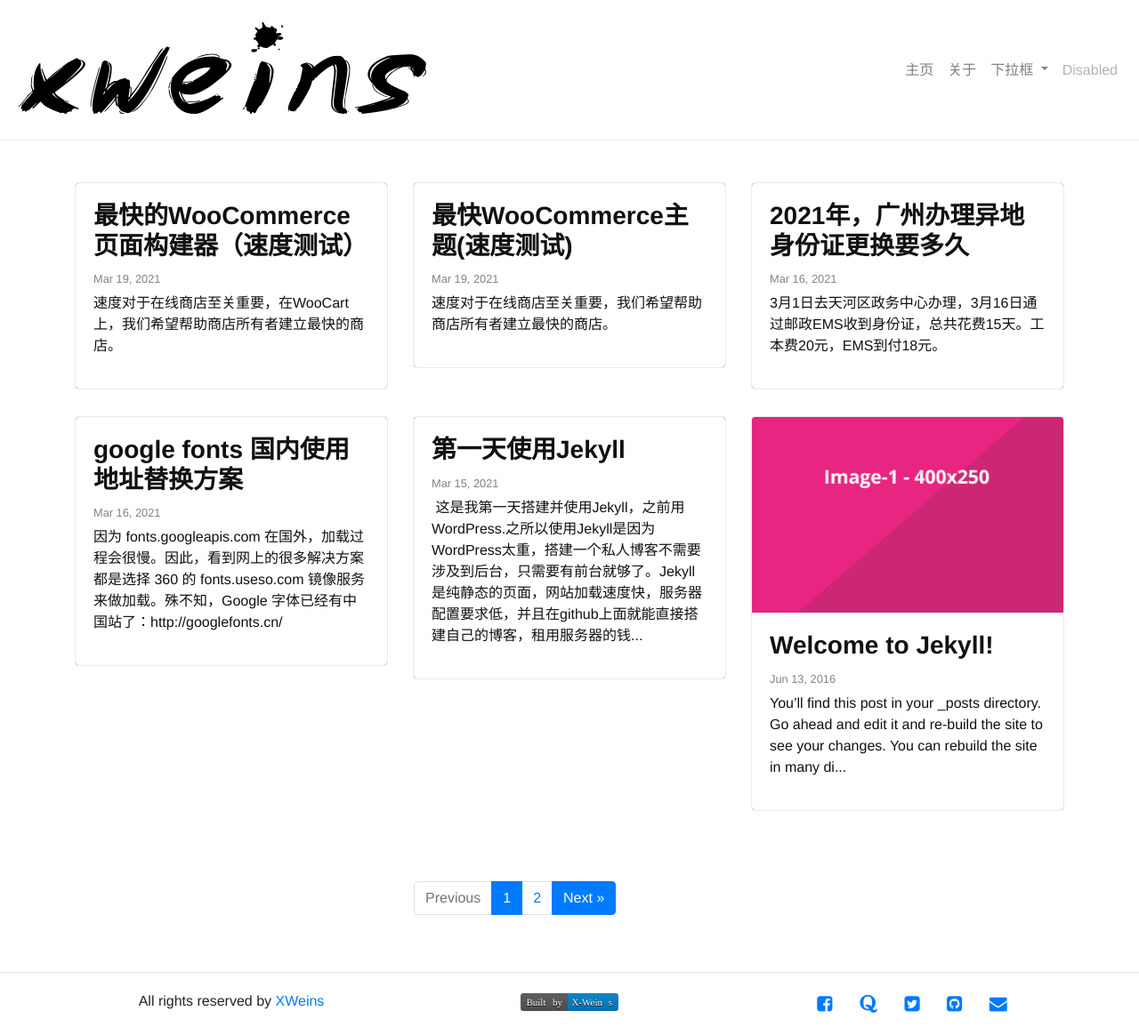
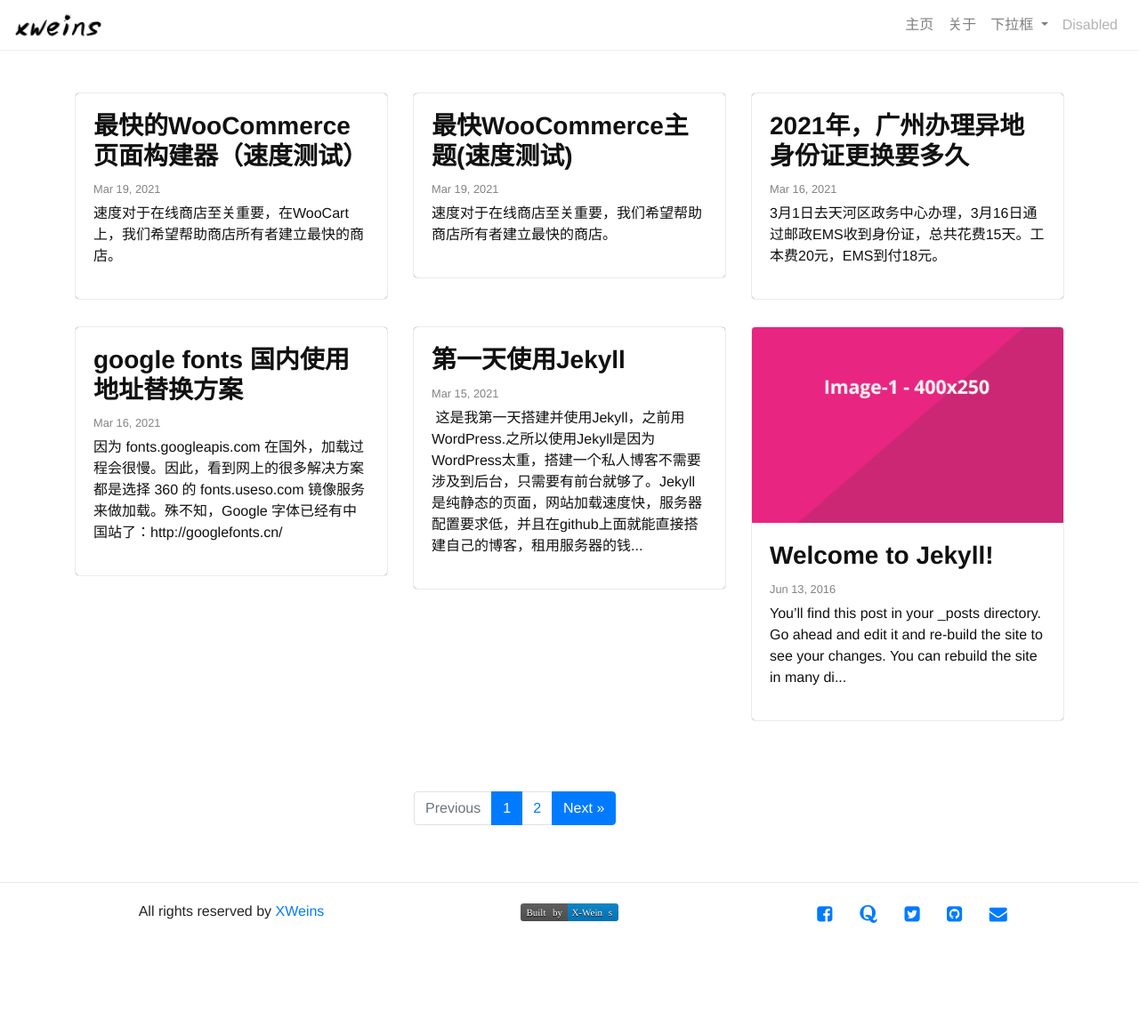
Before and after one commit to xlostpath/xlostway.github.io, a Jekyll site: the page built from index.html, in a window 1280 px wide. Shown: the whole page at 89% size. Built offline with Jekyll 4.4.1, drawn with Linux system fonts in a browser that asks for light colours; some web fonts are replaced; the list of posts is cut into pages by our own code; after the commit the page ends 1063 px from its top, so only the background shows below that.

Commit message:
Customize site logo layout

```diff
--- a/_sass/_layout.scss
+++ b/_sass/_layout.scss
@@ -7,6 +7,12 @@
 .navbar {
   border-radius: 0;
   border-bottom: 1px solid #eee;
+}
+
+/* 自定义网站logo布局 */
+img.index-logo-src {
+	width: 101px;
+	height: 33px
 }
 
 img {
```
